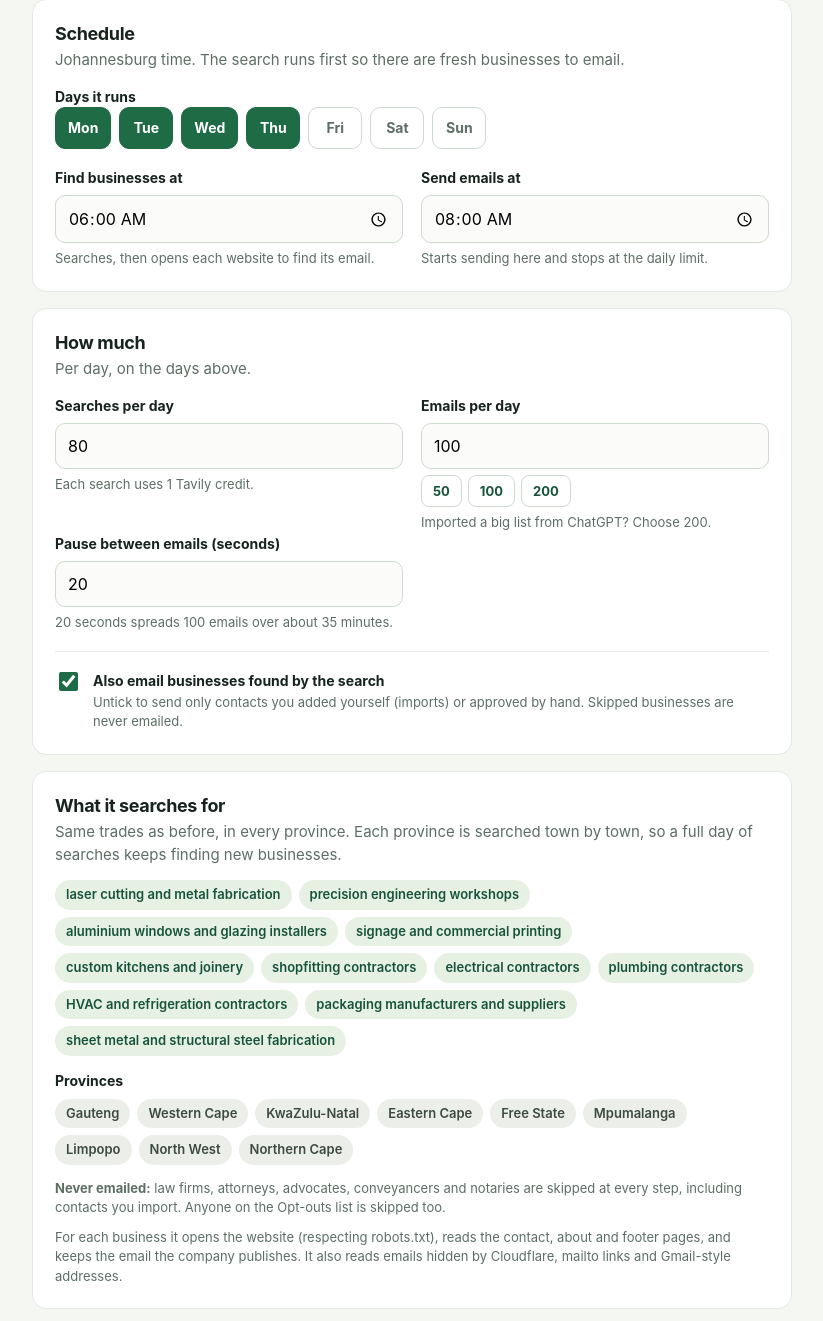
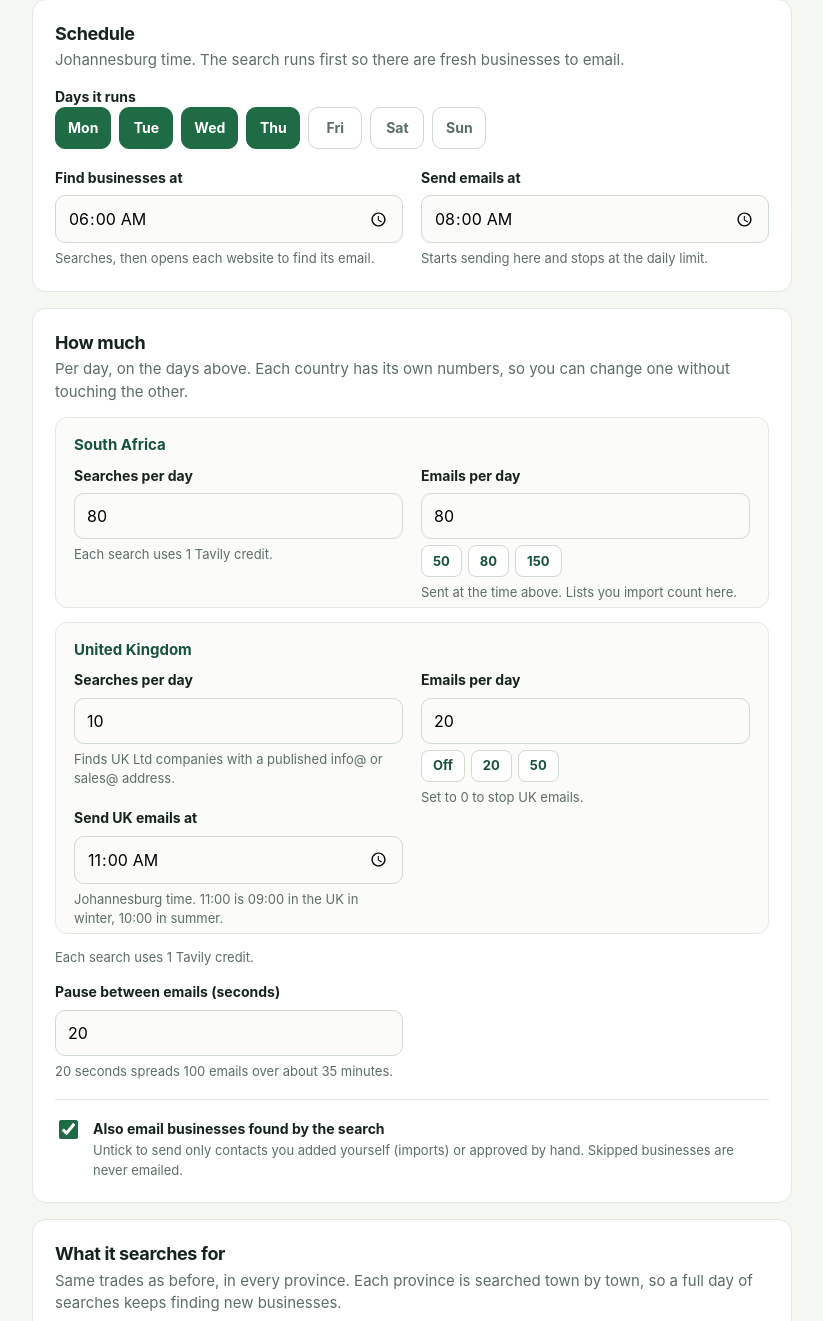
Before and after one commit to KevinZulberg/next-leaf-outreach, a Flask app: page /settings in a window 1280 px wide. Shown: the part 286-1607 px from the top of the page, without its empty margins (92-915 px from the left). Run offline with Flask 3, Linux system fonts and the light colour scheme; data comes from the database, SQL or seed files in the repository; data that the repository does not hold is empty.

Commit message:
Send 80 South Africa + 20 UK a day, each adjustable in Settings
- Separate daily emails, searches and (for the UK) send time for South
  Africa and the UK on the Settings page; defaults 80 SA / 20 UK, UK at
  11:00 Johannesburg time (09:00 in the UK in winter)
- Daily UK search finds UK Ltd companies with a published info@/sales@
  address so the UK queue has supply; set UK emails to 0 to stop UK sending
- A business found by the UK search, or any .uk address (including imports),
  counts toward the UK quota; everything else counts as South Africa
- Leads page shows SA and UK sent counters
- Fix: sent-today count mis-assigned every email to the UK (ambiguous column)
- README updated

Co-Authored-By: Claude Sonnet 5.5 <noreply@anthropic.com>
Claude-Session: https://claude.ai/code/session_019fFzb2DrcvHcsbzPB4trcC

```diff
--- a/app.py
+++ b/app.py
@@ -158,7 +158,8 @@ def draft_contact(row):
 
 DEFAULT_SETTINGS = {
     'autopilot': '1', 'research_time': '06:00', 'send_time': '08:00', 'days': '0,1,2,3',
-    'searches_per_day': '80', 'emails_per_day': '100', 'delay_seconds': '20', 'send_found': '1',
+    'searches_per_day': '80', 'emails_per_day': '80', 'delay_seconds': '20', 'send_found': '1',
+    'uk_emails_per_day': '20', 'uk_send_time': '11:00', 'uk_searches_per_day': '10',
 }
 DAY_NAMES = ('Monday', 'Tuesday', 'Wednesday', 'Thursday', 'Friday', 'Saturday', 'Sunday')
 TIME_RE = re.compile(r'^([01]\d|2[0-3]):([0-5]\d)$')
@@ -188,6 +189,8 @@ def get_settings():
         'send_time': clock_text('send_time'), 'days': days or [0, 1, 2, 3],
         'searches_per_day': number('searches_per_day', 0, 500), 'emails_per_day': number('emails_per_day', 0, 1000),
         'delay_seconds': number('delay_seconds', 0, 300), 'send_found': raw['send_found'] == '1',
+        'uk_emails_per_day': number('uk_emails_per_day', 0, 1000), 'uk_send_time': clock_text('uk_send_time'),
+        'uk_searches_per_day': number('uk_searches_per_day', 0, 500),
     }
 
 
@@ -209,6 +212,20 @@ def days_text(days):
     if len(days) > 2 and days == list(range(days[0], days[-1] + 1)):
         return f'{DAY_NAMES[days[0]]} to {DAY_NAMES[days[-1]]}'
     return ', '.join(DAY_NAMES[d][:3] for d in days)
+
+
+def market_sql(column):
+    """SQL for 'uk' or 'sa': a business found by the UK search, or any .uk address, counts as UK."""
+    return (f"(CASE WHEN EXISTS (SELECT 1 FROM prospects mp WHERE mp.email = {column} COLLATE NOCASE AND mp.market = 'uk') "
+            f"OR lower({column}) LIKE '%.uk' THEN 'uk' ELSE 'sa' END)")
+
+
+def sent_today_by_market(db, start):
+    """Emails handled today, split into South Africa and UK (uncertain ones count, to stay safe)."""
+    counts = {'sa': 0, 'uk': 0}
+    for row in db.execute(f"SELECT {market_sql('s.email')} AS market, count(*) AS n FROM send_log s WHERE s.sent_at >= ? GROUP BY market", (start,)):
+        counts[row['market']] = row['n']
+    return counts
 
 
 def next_slot(now, text, days, done_today=False):
@@ -333,16 +350,24 @@ def home():
     counts['sent'] = sent_total
     cfg = get_settings()
     with conn() as c:
-        used_today = c.execute('SELECT count(*) FROM send_log WHERE sent_at >= ?', (day_start_utc(now),)).fetchone()[0]
-        scheduled_today = c.execute('SELECT 1 FROM research_runs WHERE day=? AND manual=0', (today,)).fetchone()
+        by_market = sent_today_by_market(c, day_start_utc(now))
+        scheduled_today = c.execute("SELECT 1 FROM research_runs WHERE day=? AND manual=0 AND region != 'United Kingdom'", (today,)).fetchone()
         stuck = c.execute("SELECT count(*) FROM contacts WHERE status='uncertain'").fetchone()[0]
+    used_today = by_market['sa'] + by_market['uk']
+    limit_total = cfg['emails_per_day'] + cfg['uk_emails_per_day']
+    done_all = by_market['sa'] >= cfg['emails_per_day'] and by_market['uk'] >= cfg['uk_emails_per_day']
+    next_sa = next_slot(now, cfg['send_time'], cfg['days'], done_today=by_market['sa'] >= cfg['emails_per_day'])
+    next_uk = next_slot(now, cfg['uk_send_time'], cfg['days'], done_today=by_market['uk'] >= cfg['uk_emails_per_day'])
     autopilot = {
-        'on': cfg['autopilot'], 'limit': cfg['emails_per_day'], 'used_today': used_today,
-        'found_too': cfg['send_found'], 'searches_per_day': cfg['searches_per_day'],
-        'next_send': next_slot(now, cfg['send_time'], cfg['days'], done_today=used_today >= cfg['emails_per_day']),
-        'send_time': cfg['send_time'], 'research_time': cfg['research_time'], 'days': days_text(cfg['days']),
+        'on': cfg['autopilot'], 'limit': limit_total, 'used_today': used_today,
+        'limit_sa': cfg['emails_per_day'], 'limit_uk': cfg['uk_emails_per_day'],
+        'used_sa': by_market['sa'], 'used_uk': by_market['uk'],
+        'found_too': cfg['send_found'], 'searches_per_day': cfg['searches_per_day'] + cfg['uk_searches_per_day'],
+        'next_send': next_sa if cfg['emails_per_day'] or not cfg['uk_emails_per_day'] else next_uk,
+        'send_time': cfg['send_time'], 'uk_send_time': cfg['uk_send_time'], 'research_time': cfg['research_time'],
+        'days': days_text(cfg['days']),
         'next_search': next_slot(now, cfg['research_time'], cfg['days'], done_today=bool(scheduled_today)),
-        'stuck': stuck,
+        'stuck': stuck, 'done_all': done_all,
     }
     return studio_page(
         'dashboard.html', 'Leads', leads=leads, counts=counts, sent_today=sent_today,
@@ -362,7 +387,7 @@ def status_json():
         used_today = c.execute('SELECT coalesce(sum(searches),0) FROM research_runs WHERE day=?',
                                (now.date().isoformat(),)).fetchone()[0]
     cfg = get_settings()
-    return {'running': is_running(), 'searches_today': used_today, 'daily_budget': cfg['searches_per_day'],
+    return {'running': is_running(), 'searches_today': used_today, 'daily_budget': cfg['searches_per_day'] + cfg['uk_searches_per_day'],
             'credits': credit_status()}
 
 
@@ -424,7 +449,7 @@ def queue_outreach():
         flash(f'{len(approved)} approved. Sending now, about {send_delay():g}s apart.{extra}')
         return redirect(url_for('send'))
     if auto_send:
-        flash(f'{len(approved)} approved. They go out at the next {cfg["send_time"]} send, up to {cfg["emails_per_day"]} a day.{extra}')
+        flash(f'{len(approved)} approved. They go out at the next {cfg["send_time"]} send, up to {cfg["emails_per_day"] + cfg["uk_emails_per_day"]} a day.{extra}')
         return redirect(url_for('home'))
     flash(f'{len(approved)} approved and waiting on the Sending page.{extra}')
     return redirect(url_for('home'))
@@ -630,14 +655,16 @@ def settings_page():
         verify_permission_token()
         form = request.form
         problems = []
-        for key, label in (('research_time', 'Search time'), ('send_time', 'Send time')):
+        for key, label in (('research_time', 'Search time'), ('send_time', 'Send time'), ('uk_send_time', 'UK send time')):
             if not TIME_RE.match(form.get(key, '')):
                 problems.append(f'{label} must look like 08:00.')
         days = sorted({int(d) for d in form.getlist('days') if d.isdigit() and 0 <= int(d) <= 6})
         if not days:
             problems.append('Pick at least one day.')
         numbers = {}
-        for key, label, high in (('searches_per_day', 'Searches per day', 500), ('emails_per_day', 'Emails per day', 1000),
+        for key, label, high in (('searches_per_day', 'South Africa searches per day', 500),
+                                 ('emails_per_day', 'South Africa emails per day', 1000),
+                                 ('uk_searches_per_day', 'UK searches per day', 500), ('uk_emails_per_day', 'UK emails per day', 1000),
                                  ('delay_seconds', 'Pause between emails', 300)):
             try:
                 value = int(form.get(key, ''))
@@ -651,7 +678,7 @@ def settings_page():
             return redirect(url_for('settings_page'))
         save_settings({
             'autopilot': '1' if form.get('autopilot') == '1' else '0',
-            'research_time': form['research_time'], 'send_time': form['send_time'],
+            'research_time': form['research_time'], 'send_time': form['send_time'], 'uk_send_time': form['uk_send_time'],
             'days': ','.join(map(str, days)), 'send_found': '1' if form.get('send_found') == '1' else '0', **numbers,
         })
         flash('Settings saved. They apply straight away.')
@@ -707,7 +734,7 @@ def upload():
         message += f' Left out {same_business} more addresses at businesses already on the list (one email per business).'
     if ok and cfg['autopilot']:
         days = -(-ok // max(1, cfg['emails_per_day'])) if cfg['emails_per_day'] else 0
-        message += f' Autopilot emails them from {next_slot(datetime.now(TIMEZONE), cfg["send_time"], cfg["days"])}, up to {cfg["emails_per_day"]} a day.'
+        message += f' Autopilot emails them from {next_slot(datetime.now(TIMEZONE), cfg["send_time"], cfg["days"])}, up to {cfg["emails_per_day"]} a day (South Africa).'
         if days > 1:
             message += f' That takes about {days} sending days. Raise the daily limit in Settings to go faster.'
     elif ok:
--- a/static/studio.css
+++ b/static/studio.css
@@ -255,3 +255,6 @@ fieldset.days { border: 0; margin: 0 0 18px; padding: 0; min-width: 0; }
 .chip.alt { background: #eceeea; color: #3c4a42; }
 .save-row { display: flex; align-items: center; gap: 14px; margin: 4px 0 30px; }
 @media (max-width: 720px) { .field-row { grid-template-columns: 1fr; } .day span { min-width: 46px; } }
+
+.market { padding: 16px 18px 4px; margin: 0 0 14px; border: 1px solid var(--line); border-radius: 12px; background: #fbfcfa; }
+.market h3 { font-size: 15px; margin: 0 0 8px; color: var(--green-dark); }
--- a/static/studio.js
+++ b/static/studio.js
@@ -148,7 +148,7 @@ if (settingsForm) {
         button.addEventListener('click', () => { settingsForm.elements[button.dataset.set].value = button.dataset.value; });
     }
     const note = document.getElementById('credit-note');
-    const perDay = settingsForm.elements.searches_per_day;
+    const perDay = {get value() { return Number(settingsForm.elements.searches_per_day.value || 0) + Number(settingsForm.elements.uk_searches_per_day.value || 0); }};
     let credits = null;
     const estimate = () => {
         const days = settingsForm.querySelectorAll('input[name="days"]:checked').length;
--- a/templates/dashboard.html
+++ b/templates/dashboard.html
@@ -31,7 +31,7 @@
 <div class="banner error">{{ autopilot.stuck }} email{{ 's' if autopilot.stuck != 1 }} could not be confirmed as sent. <a href="{{ url_for('send') }}">Check the Sending page</a> before anything is retried.</div>
 {% endif %}
 {% if autopilot.on %}
-<div class="banner autopilot"><span class="dot" aria-hidden="true"></span><span><strong>Autopilot is on.</strong> At {{ autopilot.research_time }} it finds businesses (up to {{ autopilot.searches_per_day }} searches), then at {{ autopilot.send_time }} it emails up to {{ autopilot.limit }}. {{ autopilot.days[0]|upper }}{{ autopilot.days[1:] }}. <a href="{{ url_for('settings_page') }}">Change schedule</a></span></div>
+<div class="banner autopilot"><span class="dot" aria-hidden="true"></span><span><strong>Autopilot is on.</strong> At {{ autopilot.research_time }} it finds businesses (up to {{ autopilot.searches_per_day }} searches), then it emails up to {{ autopilot.limit_sa }} in South Africa at {{ autopilot.send_time }}{% if autopilot.limit_uk %} and {{ autopilot.limit_uk }} in the UK at {{ autopilot.uk_send_time }}{% endif %}. {{ autopilot.days[0]|upper }}{{ autopilot.days[1:] }}. <a href="{{ url_for('settings_page') }}">Change schedule</a></span></div>
 {% endif %}
 
 <section class="steps" aria-label="Today at a glance" data-status-url="{{ url_for('status_json') }}" id="steps">
@@ -52,7 +52,7 @@
     <div class="step">
         <div class="step-label"><span class="step-num">3</span> Send</div>
         <div class="step-value">{{ autopilot.used_today }}<small>/ {{ autopilot.limit }} sent today</small></div>
-        <div class="step-detail">{% if autopilot.on %}Next send {{ autopilot.next_send }}{% else %}Automatic sending is off{% endif %}</div>
+        <div class="step-detail">{% if autopilot.on %}SA {{ autopilot.used_sa }}/{{ autopilot.limit_sa }} · UK {{ autopilot.used_uk }}/{{ autopilot.limit_uk }} · next {{ autopilot.next_send }}{% else %}Automatic sending is off{% endif %}</div>
         <div class="meter" aria-hidden="true"><span style="width: {{ [100, (autopilot.used_today * 100 // autopilot.limit) if autopilot.limit else 0]|min }}%"></span></div>
         <div class="step-foot"><span>{{ counts.sent }} sent in total</span><a href="{{ url_for('send') }}">Open Sending</a></div>
     </div>
--- a/templates/settings.html
+++ b/templates/settings.html
@@ -33,19 +33,46 @@
     </section>
 
     <section class="panel">
-        <div class="panel-head"><div><h2>How much</h2><p>Per day, on the days above.</p></div></div>
+        <div class="panel-head"><div><h2>How much</h2><p>Per day, on the days above. Each country has its own numbers, so you can change one without touching the other.</p></div></div>
+
+        <div class="market">
+            <h3>South Africa</h3>
             <div class="field-row">
                 <div class="field"><label for="searches_per_day">Searches per day</label>
                     <input id="searches_per_day" name="searches_per_day" type="number" min="0" max="500" value="{{ cfg.searches_per_day }}" required>
-                <p class="help" id="credit-note">Each search uses 1 Tavily credit.</p></div>
+                    <p class="help">Each search uses 1 Tavily credit.</p></div>
                 <div class="field"><label for="emails_per_day">Emails per day</label>
                     <input id="emails_per_day" name="emails_per_day" type="number" min="0" max="1000" value="{{ cfg.emails_per_day }}" required>
                     <div class="quick"><button type="button" class="secondary small" data-set="emails_per_day" data-value="50">50</button>
-                    <button type="button" class="secondary small" data-set="emails_per_day" data-value="100">100</button>
-                    <button type="button" class="secondary small" data-set="emails_per_day" data-value="200">200</button></div>
-                <p class="help">Imported a big list from ChatGPT? Choose 200.</p></div>
+                        <button type="button" class="secondary small" data-set="emails_per_day" data-value="80">80</button>
+                        <button type="button" class="secondary small" data-set="emails_per_day" data-value="150">150</button></div>
+                    <p class="help">Sent at the time above. Lists you import count here.</p></div>
+            </div>
+        </div>
+
+        <div class="market">
+            <h3>United Kingdom</h3>
+            <div class="field-row">
+                <div class="field"><label for="uk_searches_per_day">Searches per day</label>
+                    <input id="uk_searches_per_day" name="uk_searches_per_day" type="number" min="0" max="500" value="{{ cfg.uk_searches_per_day }}" required>
+                    <p class="help">Finds UK Ltd companies with a published info@ or sales@ address.</p></div>
+                <div class="field"><label for="uk_emails_per_day">Emails per day</label>
+                    <input id="uk_emails_per_day" name="uk_emails_per_day" type="number" min="0" max="1000" value="{{ cfg.uk_emails_per_day }}" required>
+                    <div class="quick"><button type="button" class="secondary small" data-set="uk_emails_per_day" data-value="0">Off</button>
+                        <button type="button" class="secondary small" data-set="uk_emails_per_day" data-value="20">20</button>
+                        <button type="button" class="secondary small" data-set="uk_emails_per_day" data-value="50">50</button></div>
+                    <p class="help">Set to 0 to stop UK emails.</p></div>
             </div>
             <div class="field-row">
+                <div class="field"><label for="uk_send_time">Send UK emails at</label>
+                    <input id="uk_send_time" name="uk_send_time" type="time" value="{{ cfg.uk_send_time }}" required>
+                    <p class="help">Johannesburg time. 11:00 is 09:00 in the UK in winter, 10:00 in summer.</p></div>
+            </div>
+        </div>
+
+        <p class="help" id="credit-note">Each search uses 1 Tavily credit.</p>
+
+        <div class="field-row" style="margin-top:14px">
             <div class="field"><label for="delay_seconds">Pause between emails (seconds)</label>
                 <input id="delay_seconds" name="delay_seconds" type="number" min="0" max="300" value="{{ cfg.delay_seconds }}" required>
                 <p class="help">20 seconds spreads 100 emails over about 35 minutes.</p></div>
```
Also changed, not shown: automatic_research.py (+19 -8 lines), automatic_sending.py (+24 -20 lines), README.md. Lines whose indentation alone changed are shown as unchanged.
